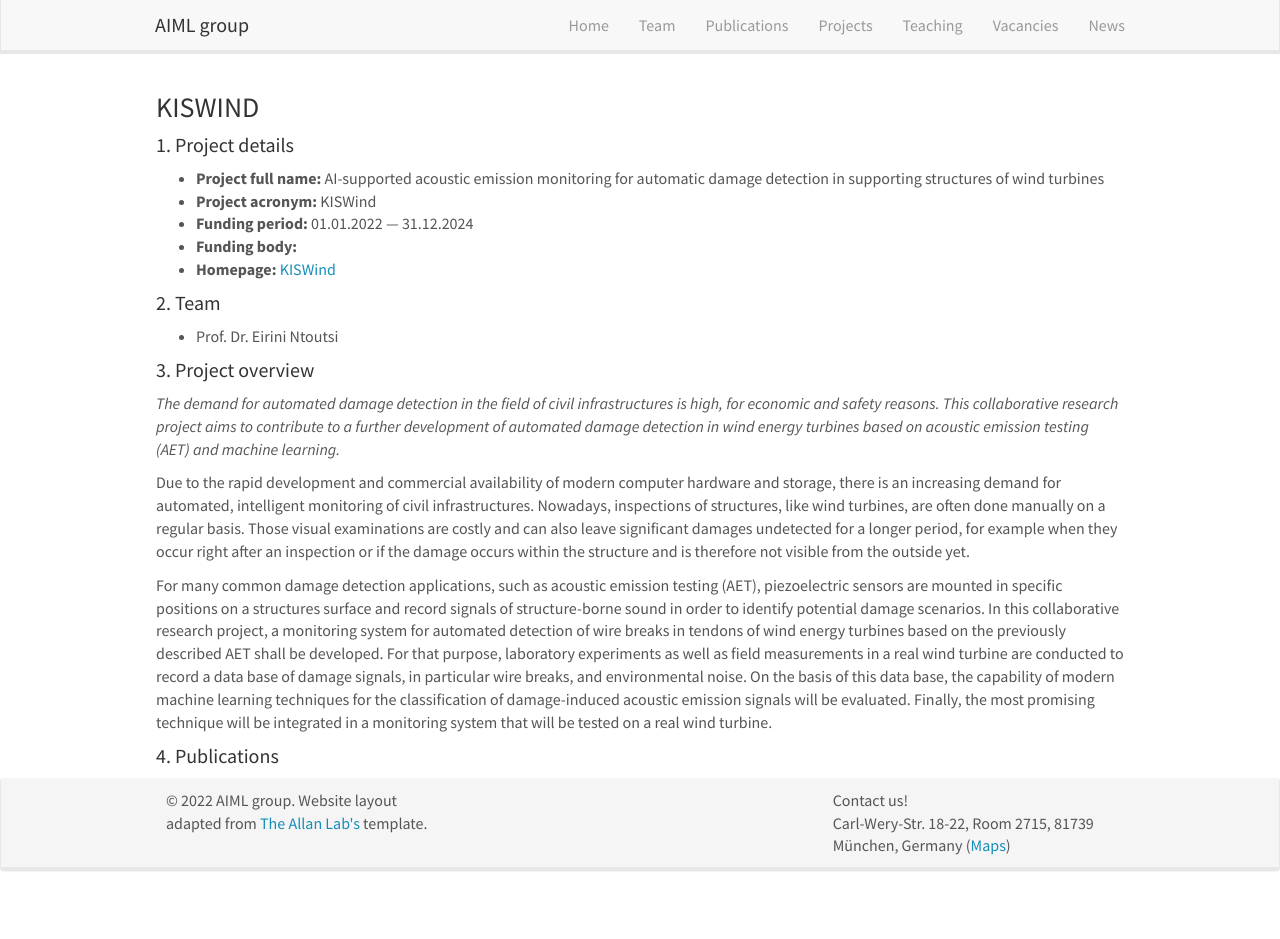
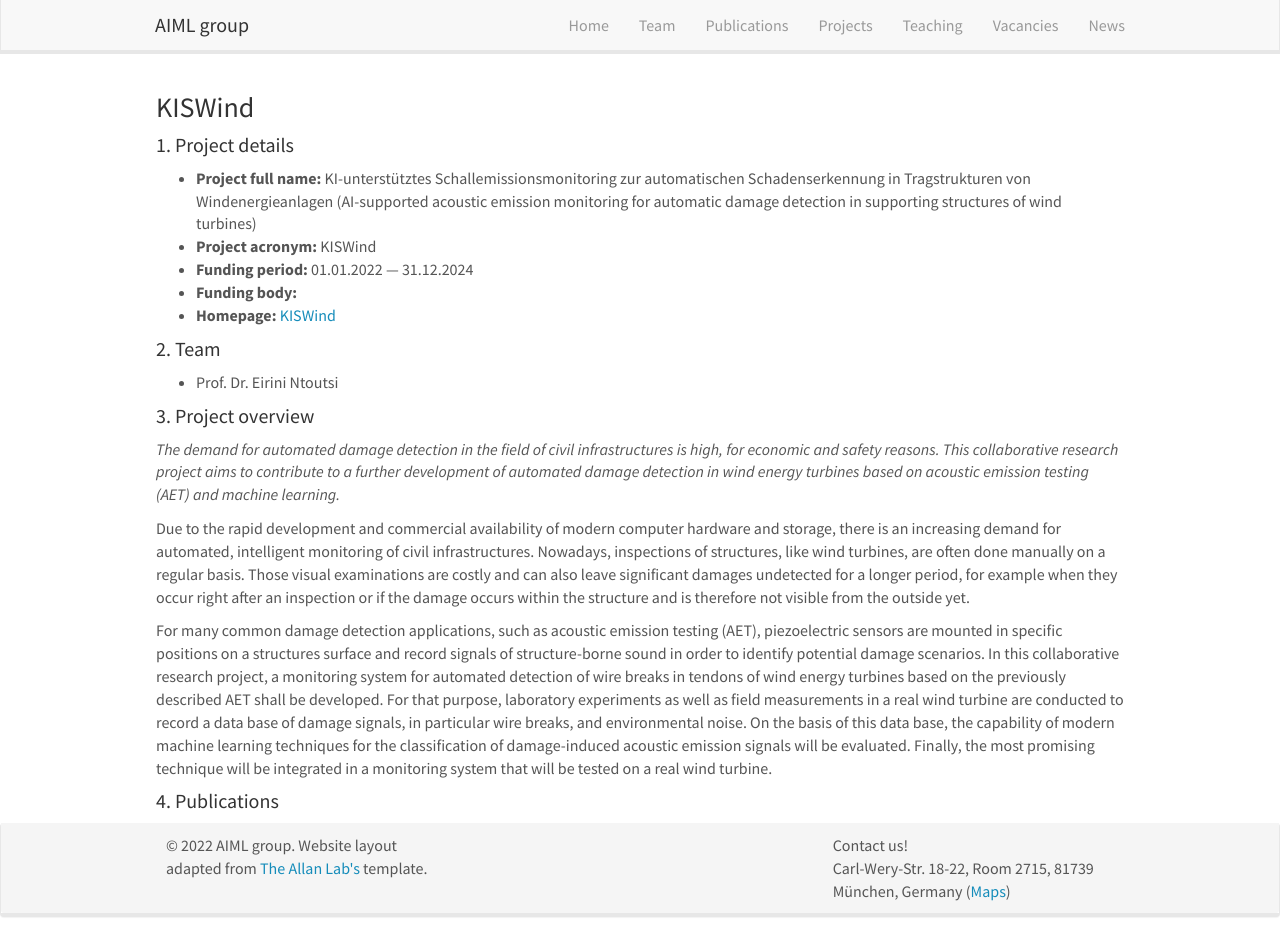
Before and after one commit to AIML-research/AIML-research.github.io, a Jekyll site: the page built from _pages/kiswind.md, in a window 1280 px wide and 939 px high. Built offline with Jekyll 4.4.1, drawn with Linux system fonts in a browser that asks for light colours; nearby versions of some CDN libraries.

Commit message:
Update kiswind.md

```diff
--- a/_pages/kiswind.md
+++ b/_pages/kiswind.md
@@ -6,7 +6,7 @@ sitemap: false
 permalink: /projects/kiswind/
 ---
 
-### KISWIND
+### KISWind
 <!--
 <div>
 <figure class="fourth">
@@ -16,7 +16,7 @@ permalink: /projects/kiswind/
 -->
 
 #### 1. Project details
-- <b>Project full name: </b> AI-supported acoustic emission monitoring for automatic damage detection in supporting structures of wind turbines
+- <b>Project full name: </b> KI-unterstütztes Schallemissionsmonitoring zur automatischen Schadenserkennung in Tragstrukturen von Windenergieanlagen (AI-supported acoustic emission monitoring for automatic damage detection in supporting structures of wind turbines)
 - <b>Project acronym: </b> KISWind
 - <b>Funding period: </b> 01.01.2022 — 31.12.2024
 - <b>Funding body: </b>
```
